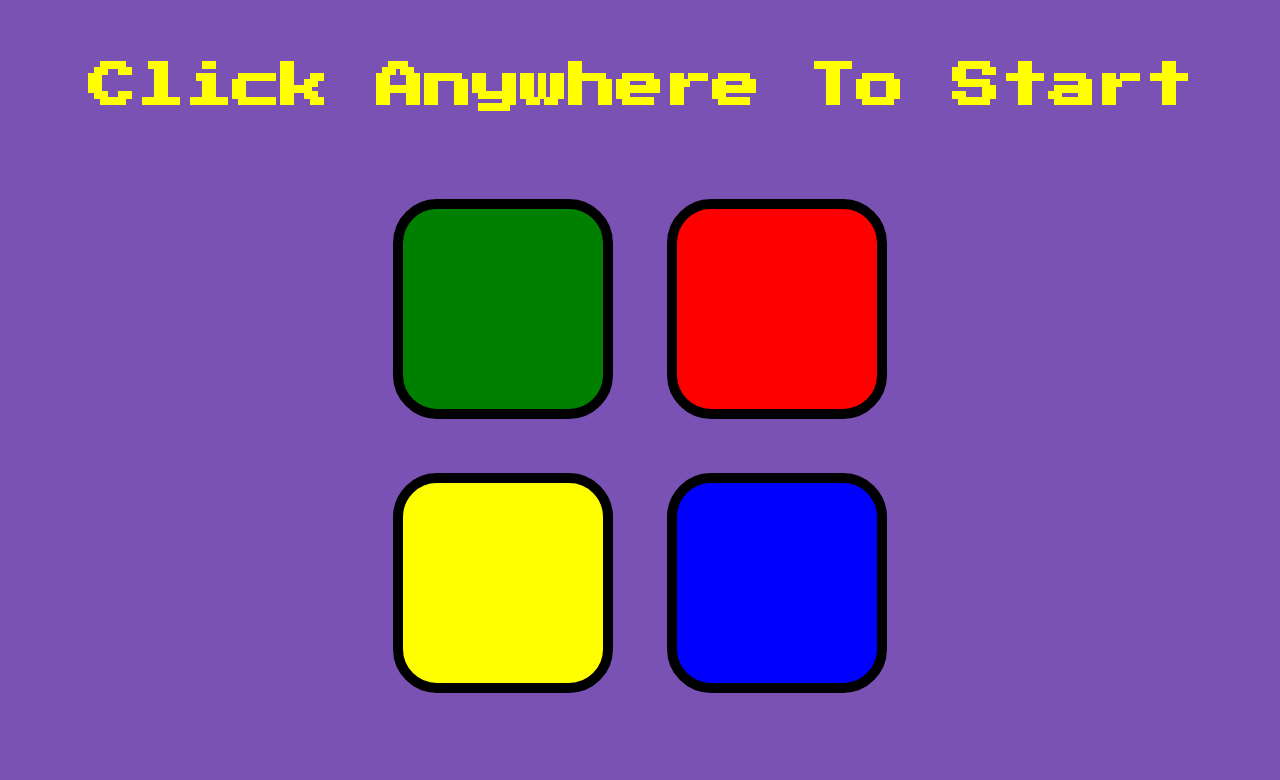
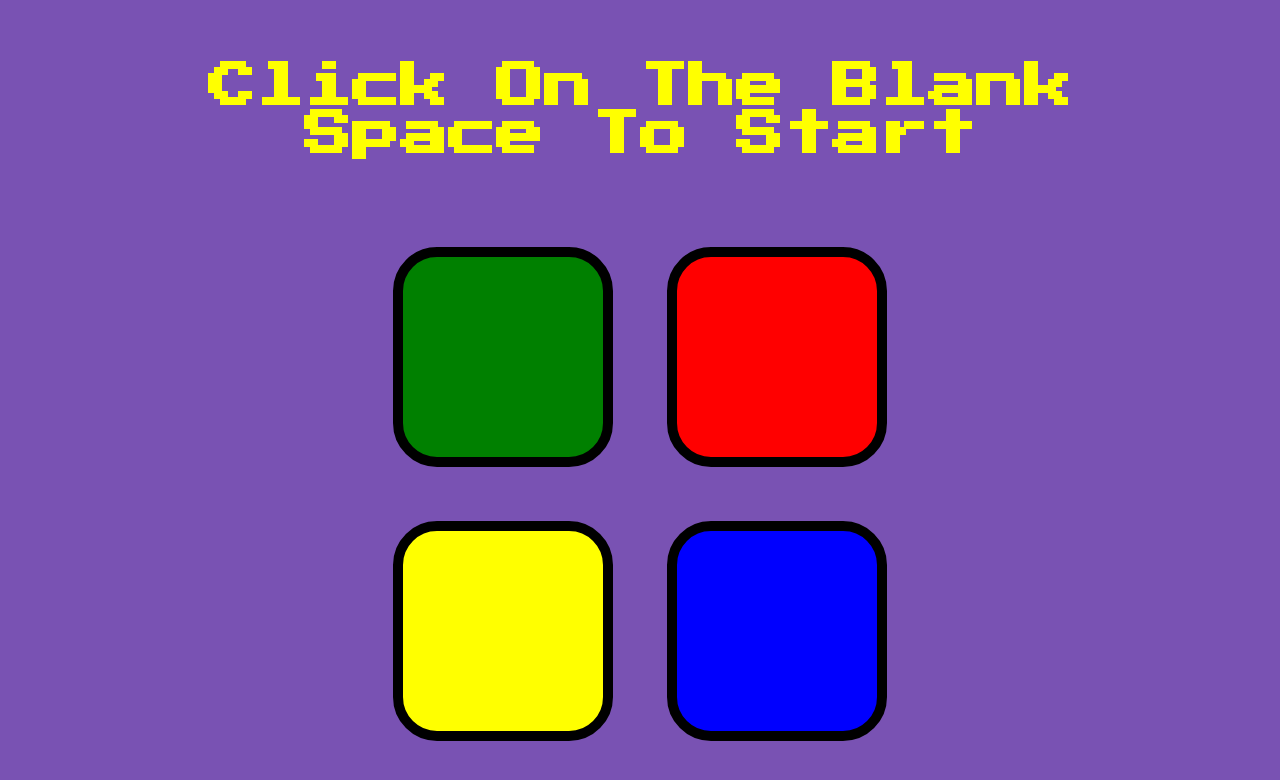
Before and after one commit to kartik2408/SimonGame, a plain HTML site: page index.html in a window 1280 px wide. Drawn offline with nearby package versions, Linux system fonts and the light colour scheme.

Commit message:
Update index.html

```diff
--- a/index.html
+++ b/index.html
@@ -10,7 +10,7 @@
 </head>
 
 <body>
-  <h1 id="level-title">Click Anywhere To Start</h1>
+  <h1 id="level-title">Click  On The Blank Space To Start</h1>
   <div class="container">
     <div lass="row">
 
```
